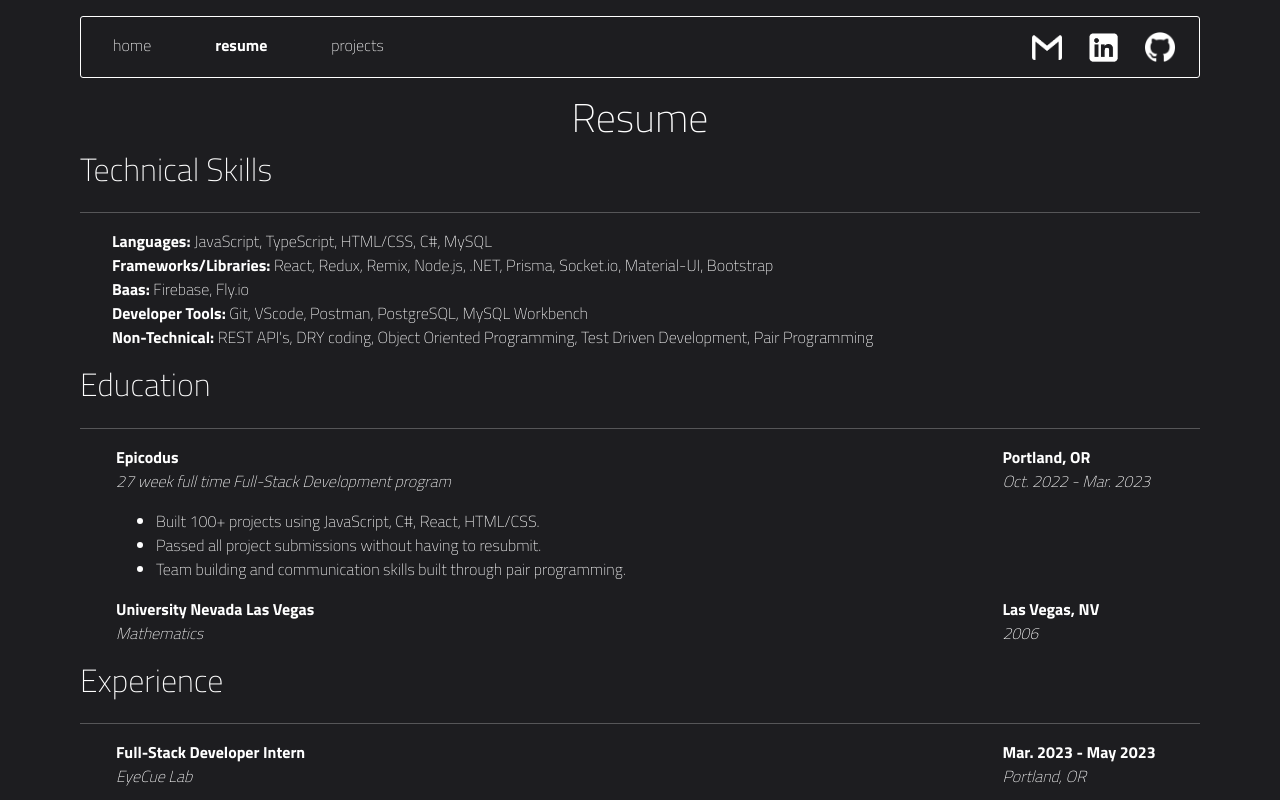
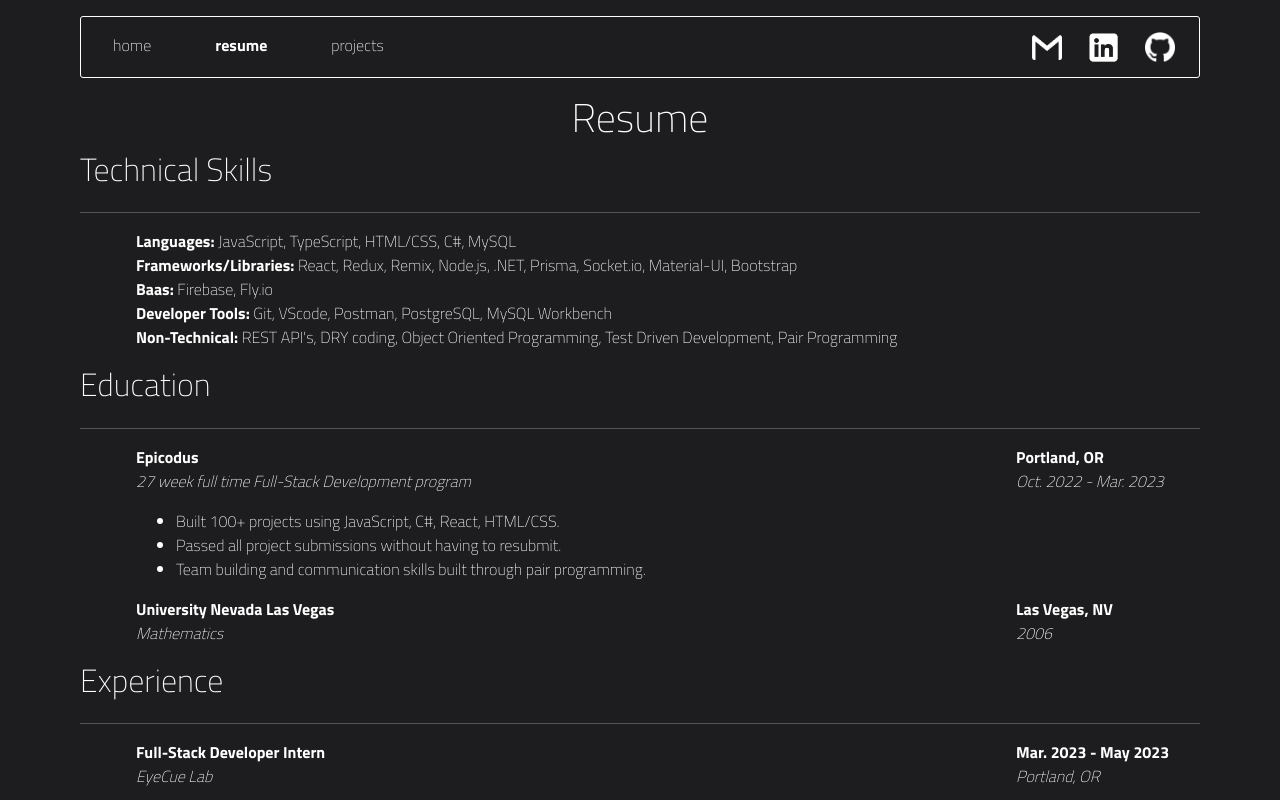
Before and after one commit to DavidDGamble/portfolio, a React (Create React App) app: page / in a window 1280 px wide. Both pictures are taken after a click on the button "resume". Shown: the top 800 px of the page. Built offline with nearby package versions, Linux system fonts and the light colour scheme.

Commit message:
Fix styling in Resume component.

```diff
--- a/src/components/Resume.jsx
+++ b/src/components/Resume.jsx
@@ -1,95 +1,183 @@
 import React from "react";
-import '../styles/Resume.css';
+import "../styles/Resume.css";
 
 const Resume = () => {
   return (
-    <div className='resume'>
+    <div className="resume">
       <h1>Resume</h1>
       <h2>Technical Skills</h2>
       <hr />
-      <p className='techSkill1'><strong>Languages: </strong>JavaScript, TypeScript, HTML/CSS, C#, MySQL</p>
-      <p className='techSkill'><strong>Frameworks/Libraries: </strong>React, Redux, Remix, Node.js, .NET, Prisma, Socket.io, Material-UI, Bootstrap</p>
-      <p className='techSkill'><strong>Baas: </strong>Firebase, Fly.io</p>
-      <p className='techSkill'><strong>Developer Tools: </strong>Git, VScode, Postman, PostgreSQL, MySQL Workbench</p>
-      <p className='techSkill5'><strong>Non-Technical: </strong>REST API's, DRY coding, Object Oriented Programming, Test Driven Development, Pair Programming</p>
+      <div className="holder">
+        <div className="left">
+          <p className="tech-skill">
+            <strong>Languages: </strong>JavaScript, TypeScript, HTML/CSS, C#,
+            MySQL
+          </p>
+          <p className="tech-skill">
+            <strong>Frameworks/Libraries: </strong>React, Redux, Remix, Node.js,
+            .NET, Prisma, Socket.io, Material-UI, Bootstrap
+          </p>
+          <p className="tech-skill">
+            <strong>Baas: </strong>Firebase, Fly.io
+          </p>
+          <p className="tech-skill">
+            <strong>Developer Tools: </strong>Git, VScode, Postman, PostgreSQL,
+            MySQL Workbench
+          </p>
+          <p className="tech-skill5">
+            <strong>Non-Technical: </strong>REST API's, DRY coding, Object
+            Oriented Programming, Test Driven Development, Pair Programming
+          </p>
+        </div>
+      </div>
       <h2>Education</h2>
       <hr />
-      <div className='container'>
-        <div className='left'>
-          <p className='bold'><strong>Epicodus</strong></p>
-          <p className='italic'><em>27 week full time Full-Stack Development program</em></p>
+      <div className="holder">
+        <div className="left">
+          <p className="bold">
+            <strong>Epicodus</strong>
+          </p>
+          <p className="italic">
+            <em>27 week full time Full-Stack Development program</em>
+          </p>
           <ul>
             <li>Built 100+ projects using JavaScript, C#, React, HTML/CSS.</li>
             <li>Passed all project submissions without having to resubmit.</li>
-            <li>Team building and communication skills built through pair programming.</li>
+            <li>
+              Team building and communication skills built through pair
+              programming.
+            </li>
           </ul>
         </div>
-        <div className='right'>
-          <p className='bold'><strong>Portland, OR</strong></p>
-          <p className='italic'><em>Oct. 2022 - Mar. 2023</em></p>
+        <div className="right">
+          <p className="bold">
+            <strong>Portland, OR</strong>
+          </p>
+          <p className="italic">
+            <em>Oct. 2022 - Mar. 2023</em>
+          </p>
         </div>
       </div>
-      <div className='container'>
-        <div className='left'>
-          <p className='bold'><strong>University Nevada Las Vegas</strong></p>
-          <p className='italic'><em>Mathematics</em></p>
+      <div className="holder">
+        <div className="left">
+          <p className="bold">
+            <strong>University Nevada Las Vegas</strong>
+          </p>
+          <p className="italic">
+            <em>Mathematics</em>
+          </p>
         </div>
-        <div className='right'>
-          <p className='bold'><strong>Las Vegas, NV</strong></p>
-          <p className='italic'><em>2006</em></p>
+        <div className="right">
+          <p className="bold">
+            <strong>Las Vegas, NV</strong>
+          </p>
+          <p className="italic">
+            <em>2006</em>
+          </p>
         </div>
       </div>
       <h2>Experience</h2>
       <hr />
-      <div className='container'>
-        <div className='left'>
-          <p className='bold'><strong>Full-Stack Developer Intern</strong></p>
-          <p className='italic'><em>EyeCue Lab</em></p>
+      <div className="holder">
+        <div className="left">
+          <p className="bold">
+            <strong>Full-Stack Developer Intern</strong>
+          </p>
+          <p className="italic">
+            <em>EyeCue Lab</em>
+          </p>
           <ul>
-            <li>Learn and use Remix/TypeScript and Material-UI with Prisma and PostreSQL for database management.</li>
-            <li>Work using agile methodologies while meeting for scrum once a day and one client meeting a week.</li>
+            <li>
+              Learn and use Remix/TypeScript and Material-UI with Prisma and
+              PostreSQL for database management.
+            </li>
+            <li>
+              Work using agile methodologies while meeting for scrum once a day
+              and one client meeting a week.
+            </li>
             <li>Create an event planning app for a mock client.</li>
           </ul>
         </div>
-        <div className='right'>
-          <p className='bold'><strong>Mar. 2023 - May 2023</strong></p>
-          <p className='italic'><em>Portland, OR</em></p>
+        <div className="right">
+          <p className="bold">
+            <strong>Mar. 2023 - May 2023</strong>
+          </p>
+          <p className="italic">
+            <em>Portland, OR</em>
+          </p>
         </div>
       </div>
-      <div className='container'>
-        <div className='left'>
-          <p className='bold'><strong>Cabinet Foreman/CNC Operator/Carpenter III</strong></p>
-          <p className='italic'><em>Versatile Wood Products</em></p>
+      <div className="holder">
+        <div className="left">
+          <p className="bold">
+            <strong>Cabinet Foreman/CNC Operator/Carpenter III</strong>
+          </p>
+          <p className="italic">
+            <em>Versatile Wood Products</em>
+          </p>
           <ul>
-            <li>Review shop drawings for accuracy and engineering concerns, both in initial drafts with sales team and final drafts with product design team.</li>
+            <li>
+              Review shop drawings for accuracy and engineering concerns, both
+              in initial drafts with sales team and final drafts with product
+              design team.
+            </li>
             <li>Responsible for programming and operating the CNC machine.</li>
-            <li>Responsible for meeting all shop deadlines and brand standards for construction while maintaining over a 10% profit margin.</li>
-            <li>Meet with carpenters to discuss upcoming projects and deadlines as well as delegate duties.</li>
+            <li>
+              Responsible for meeting all shop deadlines and brand standards for
+              construction while maintaining over a 10% profit margin.
+            </li>
+            <li>
+              Meet with carpenters to discuss upcoming projects and deadlines as
+              well as delegate duties.
+            </li>
           </ul>
         </div>
-        <div className='right'>
-          <p className='bold'><strong>Mar. 2022 - Sept. 2022<br/>Feb. 2013 - Dec. 2016</strong></p>
-          <p className='italic'><em>Portland, OR</em></p>
+        <div className="right">
+          <p className="bold">
+            <strong>
+              Mar. 2022 - Sept. 2022
+              <br />
+              Feb. 2013 - Dec. 2016
+            </strong>
+          </p>
+          <p className="italic">
+            <em>Portland, OR</em>
+          </p>
         </div>
       </div>
-      <div className='container'>
-        <div className='left'>
-          <p className='bold'><strong>Shop Manager/Carpenter</strong></p>
-          <p className='italic'><em>Earthbound Industries</em></p>
+      <div className="holder">
+        <div className="left">
+          <p className="bold">
+            <strong>Shop Manager/Carpenter</strong>
+          </p>
+          <p className="italic">
+            <em>Earthbound Industries</em>
+          </p>
           <ul>
-            <li>Responsible for meeting all shop deadlines and brand standards for construction and installation of cabinets, built-ins, and furniture doubling the output of the company.</li>
-            <li>Create 3D renderings of projects using Google SketchUp for clients to view and shop drawings.</li>
+            <li>
+              Responsible for meeting all shop deadlines and brand standards for
+              construction and installation of cabinets, built-ins, and
+              furniture doubling the output of the company.
+            </li>
+            <li>
+              Create 3D renderings of projects using Google SketchUp for clients
+              to view and shop drawings.
+            </li>
             <li>Provide time and cost estimates to clients.</li>
             <li>Meet with carpenters to discuss jobs and deligate duties.</li>
           </ul>
         </div>
-        <div className='right'>
-          <p className='bold'><strong>Apr. 2017 - Mar. 2022</strong></p>
-          <p className='italic'><em>Portland, OR</em></p>
+        <div className="right">
+          <p className="bold">
+            <strong>Apr. 2017 - Mar. 2022</strong>
+          </p>
+          <p className="italic">
+            <em>Portland, OR</em>
+          </p>
         </div>
       </div>
     </div>
   );
-}
+};
 
 export default Resume;
--- a/src/styles/Resume.css
+++ b/src/styles/Resume.css
@@ -7,24 +7,14 @@ h1 {
   text-align: center;
 }
 
-.techSkill1 {
-  float: left;
+.tech-skill {
+  margin-top: 0;
   margin-bottom: 0;
-  margin-left: 2rem;
 }
 
-.techSkill {
-  float: left;
-  margin-top: 0;
-  margin-bottom: 0;
-  margin-left: 2rem;
-}
-
-.techSkill5 {
-  float: left;
+.tech-skill5 {
   margin-top: 0;
   margin-bottom: 1rem;
-  margin-left: 2rem;
 }
 
 .bold {
@@ -40,8 +30,9 @@ hr {
   margin-top: 0;
 }
 
-.container {
+.holder {
   display: flex;
+  margin-left: 2rem;
 }
 
 .left {
```
